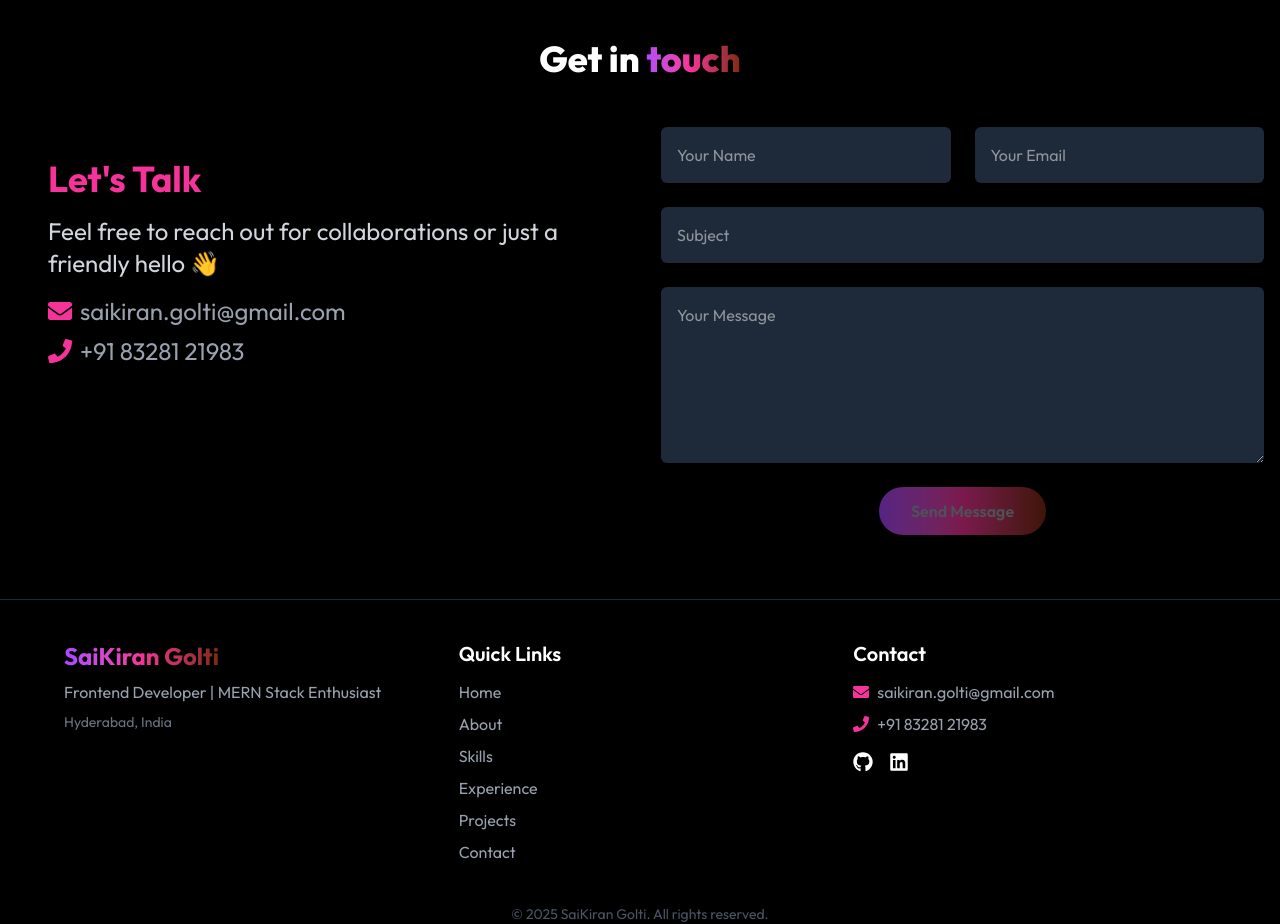
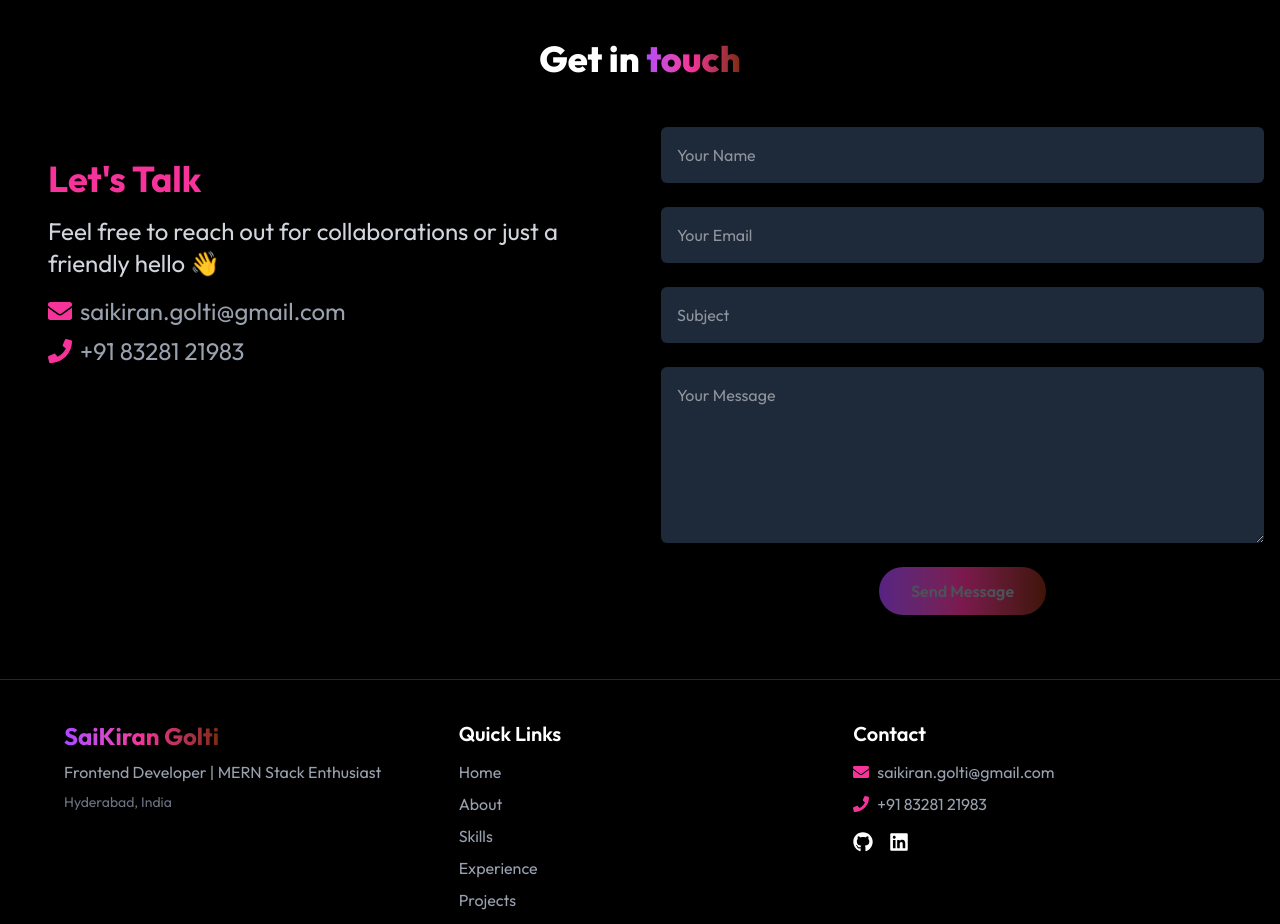
Before and after one commit to golti-saikiran/saikirangolti-portfolio, a React (Vite) app: page / in a window 1280 px wide. Shown: the part 3060-3984 px from the top of the page. Built offline with nearby package versions, Linux system fonts and the light colour scheme; a web font is replaced by a local one.

Commit message:
small bug

```diff
--- a/src/components/ContactMe.jsx
+++ b/src/components/ContactMe.jsx
@@ -52,7 +52,7 @@ const ContactMe = () => {
 
                     {/* Contact Form */}
                     <form className="md:w-1/2 flex flex-col gap-6" onSubmit={submitForm}>
-                        <div className="flex flex-col md:flex-row gap-6">
+                        {/* <div className="flex flex-col md:flex-row gap-6"> */}
                             <input
                                 type="text"
                                 placeholder="Your Name"
@@ -69,7 +69,7 @@ const ContactMe = () => {
                                 value={formData.email}
                                 onChange={(e) => handleChange(e)}
                             />
-                        </div>
+                        {/* </div> */}
 
                         <input
                             type="text"
```
